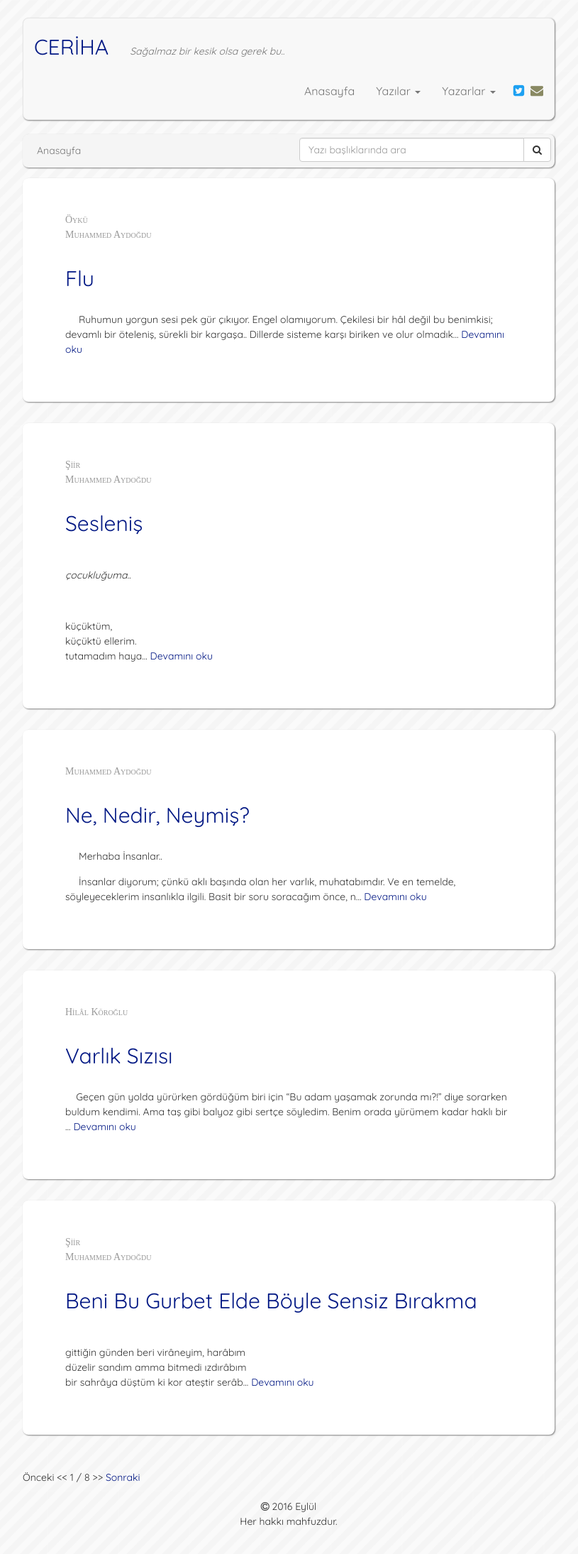
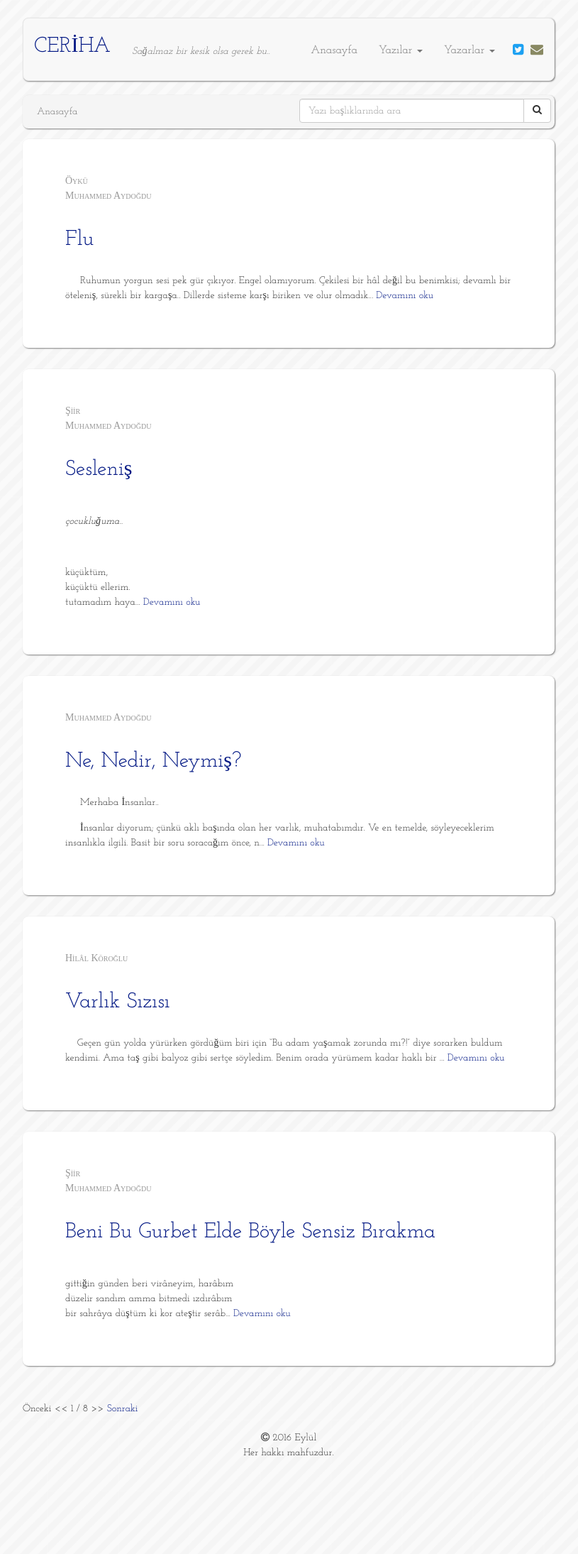
Before and after one commit to muhammedaydogdu/muhammedaydogdu.github.io, a Jekyll site: the page built from index.html, in a window 1280 px wide. Shown: the whole page at 71% size, without its empty margins (233-1048 px from the left). Built offline with Jekyll 4.4.1, drawn with Linux system fonts in a browser that asks for light colours; some web fonts are replaced; the list of posts is cut into pages by our own code; after the commit the page ends 2092 px from its top, so only the background shows below that.

Commit message:
Update style.css

```diff
--- a/css/style.css
+++ b/css/style.css
@@ -4,7 +4,7 @@
 }
 
 body {
-  font-family: "Quicksand", serif;
+  font-family: "Josefin Slab", "Times New Roman", serif;
   line-height: 1.5;
   background: url("../images/stripes-light.png");
 }
@@ -28,7 +28,7 @@ h2 {
 
 .container .navbar {
   margin-top: 25px;
-  font-family: "Quicksand", "Times New Roman", serif;
+  font-family: "Josefin Slab", "Times New Roman", serif;
   padding: 15px 0 15px 0;
   box-shadow: 1px 1px 2px grey;
   font-size: 16px;
@@ -52,7 +52,7 @@ h2 {
   font-size: 14px;
   margin-top: 21px;
   margin-bottom: 15px;
-  font-family: "Quicksand", "Times New Roman", serif;
+  font-family: "Josefin Slab", "Times New Roman", serif;
 }
 
 .navbar .navbar-nav {
```
